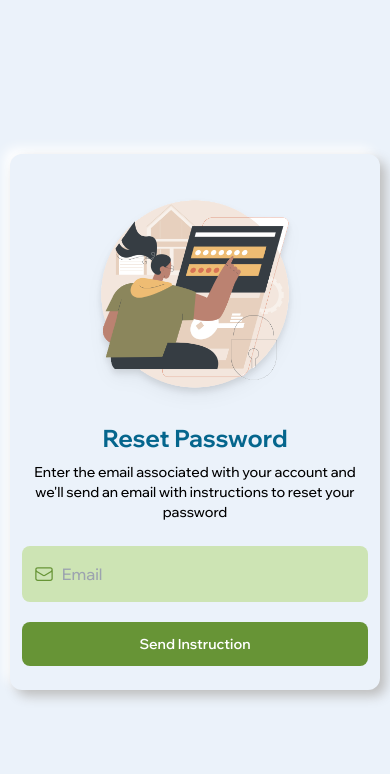
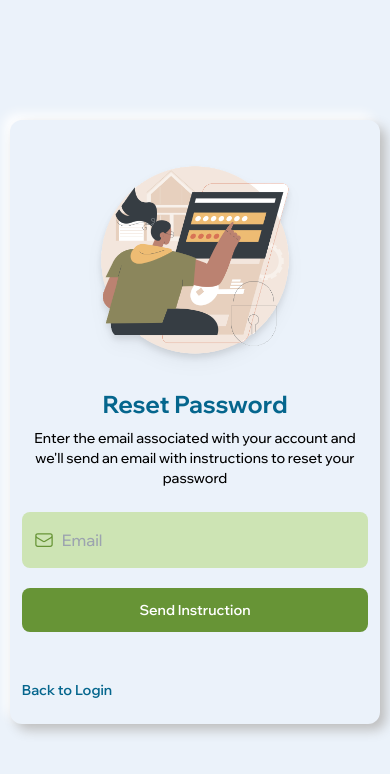
Before and after one commit to AnitaIkediashi/budget-app, a React (Create React App) app: page /forget in a window 390 px wide. Shown: the top 774 px of the page. Built offline with nearby package versions, Linux system fonts and the light colour scheme.

Commit message:
modify div class responsiveness

```diff
--- a/src/pages/ForgotPassword.jsx
+++ b/src/pages/ForgotPassword.jsx
@@ -1,6 +1,7 @@
 import React from "react";
 import forgetImg from '../assets/images/forget.png'
 import { EnvelopeIcon } from "@heroicons/react/24/outline";
+import { Link } from "react-router-dom";
 
 const ForgotPassword = () => {
   return (
@@ -35,6 +36,10 @@ const ForgotPassword = () => {
           <button className="bg-dark-green text-white font-semibold text-sm md:text-lg py-3 w-full rounded-lg lg:mt-5 mt-3">
             Send Instruction
           </button>
+
+          <div className="mt-10 self-start text-dark-blue font-semibold lg:text-lg md:text-base text-sm hover:underline duration-300 hover:tracking-widest">
+            <Link to="/login">Back to Login</Link>
+          </div>
         </div>
       </div>
     </section>
```
